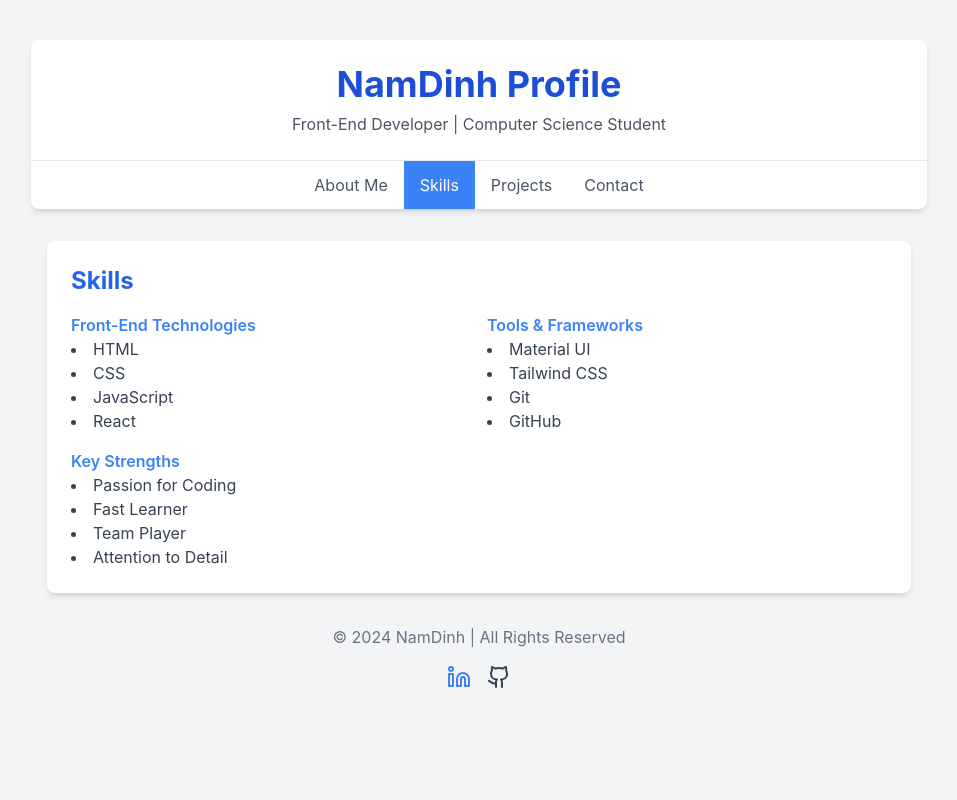
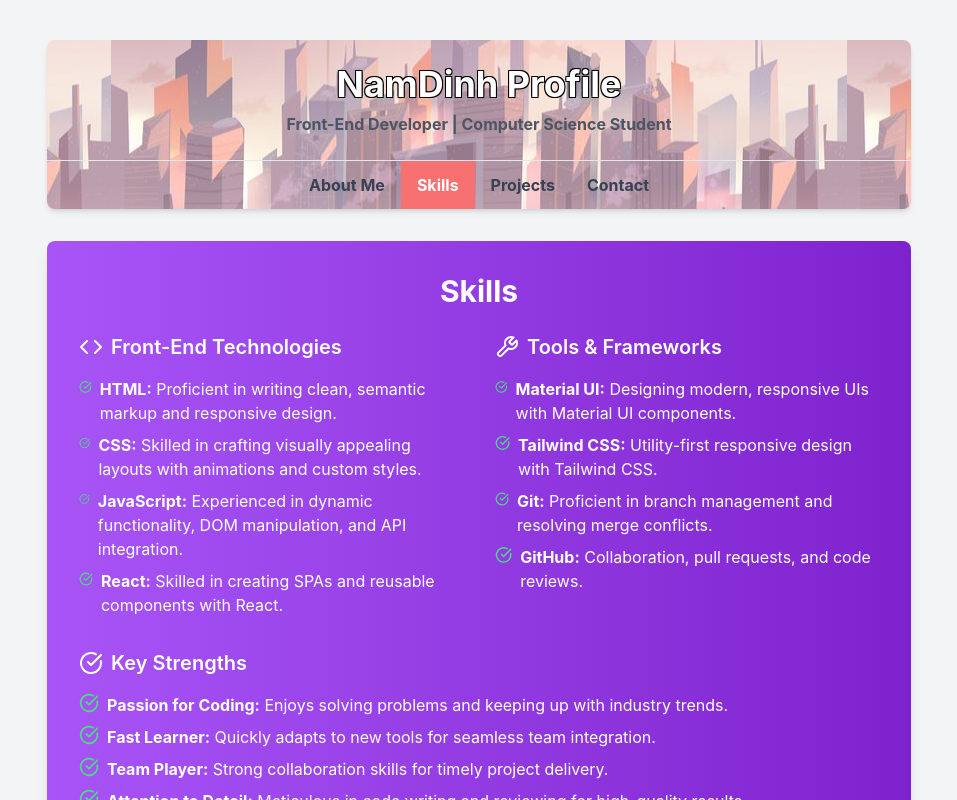
Before and after one commit to namdinh2008/nam-profile, a React (Create React App) app: page / in a window 1280 px wide. Both pictures are taken after a click on the button "Skills". Shown: the top 800 px of the page, without its empty margins (161-1118 px from the left). Built offline with nearby package versions, Linux system fonts and the light colour scheme.

Commit message:
commit upgrade

```diff
--- /dev/null
+++ b/src/components/Portfolio.css
@@ -0,0 +1,14 @@
+.header-width {
+    width: 864px;
+    margin-left: auto;
+    margin-right: auto;
+    background-image: url('../img/6a6338e30392003f785ec2ae5ef7f896.jpg');
+    background-position: center;
+}
+.text-header {
+    text-shadow:
+    1px 1px 0 black,
+    -1px -1px 0 black,
+    1px -1px 0 black,
+    -1px 1px 0 black;
+}
--- a/src/components/Portfolio.js
+++ b/src/components/Portfolio.js
@@ -1,5 +1,6 @@
 import React, { useState } from 'react';
-import { GithubIcon, Linkedin, Mail, Phone } from 'lucide-react';
+import { GithubIcon, Linkedin, Mail, Phone, Code, Wrench, CheckCircle } from 'lucide-react';
+import "./Portfolio.css";
 
 const Portfolio = () => {
   const [activeSection, setActiveSection] = useState('about');
@@ -22,18 +23,23 @@ const Portfolio = () => {
   const projects = [
     {
       title: 'Personal Portfolio Website',
-      description: 'Developed a responsive personal portfolio using HTML, CSS, JavaScript, and React. Implemented a clean and modern design to showcase my skills, projects, and contact information. Integrated Material UI components for a more professional look.',
-      technologies: ['React', 'HTML', 'CSS', 'Material UI']
+      description: `A responsive and modern showcase built with React, Tailwind CSS, and React-Bootstrap, featuring smooth animation effect, features dynamic active link highlighting, a scroll-triggered background change and the hover effect within the proj-imgbx class highlights project details.`,
+      technologies: ['React', 'Taiwind Css', 'React-bootstrap', 'Animation effect']
     },
     {
       title: 'To-Do List Application',
-      description: 'Built an interactive To-Do List web app using React. Utilized useState and useEffect hooks for managing state and local storage to retain tasks between sessions. Applied Tailwind CSS for styling and improving the UI/UX of the application.',
-      technologies: ['React', 'Tailwind CSS', 'JavaScript']
+      description: 'To-Do app built with React and styled using Tailwind CSS allows users to manage tasks, with data stored in localStorage. It offers email/password and Google authentication via Firebase, ensuring secure logins. The app uses useState and useEffect hooks for task management and provides a smooth, interactive experience for organizing tasks.',
+      technologies: ['Firebase', 'LocalStorage', 'React-router-dom']
     },
     {
       title: 'Weather App',
-      description: 'Created a simple weather forecasting application using JavaScript and React. Leveraged the OpenWeather API to fetch real-time weather data for user-input cities. Practiced asynchronous programming techniques to handle API requests smoothly.',
-      technologies: ['React', 'JavaScript', 'API Integration']
+      description: 'Weather forecast website, built with React, offers real-time weather data for major cities globally. Uses AsyncPaginate for dynamic city search suggestions and fetches data via a geo API based on user input. The site also features temperature charts created with recharts to visualize current and forecasted temperatures.',
+      technologies: ['React-select-async-paginate', 'API', 'Recharts']
+    },
+    {
+      title: 'Pepe App',
+      description: 'The Pepe app is a responsive React-based clone of pepe.vip, featuring smooth navigation with HashLink, modern design, and seamless scrolling between sections. It incorporates embedded iframes for related content and visually engaging Pepe branding.',
+      technologies: ['Responsive', 'React-router-hash-link']
     }
   ];
 
@@ -41,73 +47,144 @@ const Portfolio = () => {
     switch (activeSection) {
       case 'about':
         return (
-          <div className="bg-white p-6 rounded-lg shadow-md">
-            <h2 className="text-2xl font-bold mb-4 text-blue-600">About Me</h2>
-            <p className="text-gray-700">
+          <div className="bg-gradient-to-br from-purple-50 to-purple-100 p-8 rounded-lg shadow-xl">
+            <div className="text-center">
+              <h2 className="text-4xl font-extrabold text-purple-700 mb-4">About Me</h2>
+              <p className="text-lg text-gray-600 leading-relaxed max-w-2xl mx-auto">
                 Enthusiastic first-year Computer Science student at Aptech, seeking an internship as a front-end developer.
                 Passionate about coding and eager to learn from experienced developers in a professional environment.
                 Ready to contribute to real-world projects and grow my skills in front-end technologies.
               </p>
-            <div className="mt-4">
-              <h3 className="font-semibold text-blue-500">Education</h3>
-              <p className="text-gray-700">
-                Diploma in Computer Science
-                <br />
-                Aptech Computer Education, [City]
-                <br />
-                Expected Graduation: [Year]
+            </div>
+
+            <div className="mt-8">
+              <h3 className="text-2xl font-bold text-purple-600 border-b-2 border-purple-300 pb-2 inline-block mb-4">Education</h3>
+              <div className="flex flex-col md:flex-row items-center md:items-start gap-6">
+                <div className="bg-white p-6 shadow-lg rounded-lg w-full md:w-1/2">
+                  <h4 className="text-xl font-semibold text-purple-500">ADSE International Programmer</h4>
+                  <p className="text-gray-700 mt-2">
+                    <span className="block font-medium">Aptech Computer Education</span>
+                    Hanoi, Vietnam
                   </p>
+                  <p className="text-gray-600 mt-2 italic">Expected Graduation: 2026</p>
+                </div>
+              </div>
             </div>
           </div>
         );
       case 'skills':
         return (
-          <div className="bg-white p-6 rounded-lg shadow-md">
-            <h2 className="text-2xl font-bold mb-4 text-blue-600">Skills</h2>
-            <div className="grid grid-cols-2 gap-4">
+          <div className="bg-gradient-to-r from-purple-500 to-purple-700 p-8 rounded-lg shadow-lg text-white">
+            <h2 className="text-3xl font-bold mb-6 text-center">Skills</h2>
+            <div className="grid grid-cols-1 md:grid-cols-2 gap-8">
+              {/* Front-End Technologies */}
               <div>
-                <h3 className="font-semibold text-blue-500">Front-End Technologies</h3>
-                <ul className="list-disc list-inside text-gray-700">
-                  <li>HTML</li>
-                  <li>CSS</li>
-                  <li>JavaScript</li>
-                  <li>React</li>
+                <h3 className="text-xl font-semibold mb-4 flex items-center">
+                  <Code className="w-6 h-6 mr-2" /> Front-End Technologies
+                </h3>
+                <ul className="space-y-2">
+                  <li className="flex items-start">
+                    <CheckCircle className="w-5 h-5 mr-2 text-green-400" />
+                    <span>
+                      <strong>HTML:</strong> Proficient in writing clean, semantic markup and responsive design.
+                    </span>
+                  </li>
+                  <li className="flex items-start">
+                    <CheckCircle className="w-5 h-5 mr-2 text-green-400" />
+                    <span>
+                      <strong>CSS:</strong> Skilled in crafting visually appealing layouts with animations and custom styles.
+                    </span>
+                  </li>
+                  <li className="flex items-start">
+                    <CheckCircle className="w-5 h-5 mr-2 text-green-400" />
+                    <span>
+                      <strong>JavaScript:</strong> Experienced in dynamic functionality, DOM manipulation, and API integration.
+                    </span>
+                  </li>
+                  <li className="flex items-start">
+                    <CheckCircle className="w-5 h-5 mr-2 text-green-400" />
+                    <span>
+                      <strong>React:</strong> Skilled in creating SPAs and reusable components with React.
+                    </span>
+                  </li>
                 </ul>
               </div>
+
+              {/* Tools & Frameworks */}
               <div>
-                <h3 className="font-semibold text-blue-500">Tools & Frameworks</h3>
-                <ul className="list-disc list-inside text-gray-700">
-                  <li>Material UI</li>
-                  <li>Tailwind CSS</li>
-                  <li>Git</li>
-                  <li>GitHub</li>
+                <h3 className="text-xl font-semibold mb-4 flex items-center">
+                  <Wrench className="w-6 h-6 mr-2" /> Tools & Frameworks
+                </h3>
+                <ul className="space-y-2">
+                  <li className="flex items-start">
+                    <CheckCircle className="w-5 h-5 mr-2 text-green-400" />
+                    <span>
+                      <strong>Material UI:</strong> Designing modern, responsive UIs with Material UI components.
+                    </span>
+                  </li>
+                  <li className="flex items-start">
+                    <CheckCircle className="w-5 h-5 mr-2 text-green-400" />
+                    <span>
+                      <strong>Tailwind CSS:</strong> Utility-first responsive design with Tailwind CSS.
+                    </span>
+                  </li>
+                  <li className="flex items-start">
+                    <CheckCircle className="w-5 h-5 mr-2 text-green-400" />
+                    <span>
+                      <strong>Git:</strong> Proficient in branch management and resolving merge conflicts.
+                    </span>
+                  </li>
+                  <li className="flex items-start">
+                    <CheckCircle className="w-5 h-5 mr-2 text-green-400" />
+                    <span>
+                      <strong>GitHub:</strong> Collaboration, pull requests, and code reviews.
+                    </span>
+                  </li>
                 </ul>
               </div>
             </div>
-            <div className="mt-4">
-              <h3 className="font-semibold text-blue-500">Key Strengths</h3>
-              <ul className="list-disc list-inside text-gray-700">
-                <li>Passion for Coding</li>
-                <li>Fast Learner</li>
-                <li>Team Player</li>
-                <li>Attention to Detail</li>
+
+            {/* Key Strengths */}
+            <div className="mt-8">
+              <h3 className="text-xl font-semibold mb-4 flex items-center">
+                <CheckCircle className="w-6 h-6 mr-2" /> Key Strengths
+              </h3>
+              <ul className="space-y-2">
+                <li className="flex items-start">
+                  <CheckCircle className="w-5 h-5 mr-2 text-green-400" />
+                  <span><strong>Passion for Coding:</strong> Enjoys solving problems and keeping up with industry trends.</span>
+                </li>
+                <li className="flex items-start">
+                  <CheckCircle className="w-5 h-5 mr-2 text-green-400" />
+                  <span><strong>Fast Learner:</strong> Quickly adapts to new tools for seamless team integration.</span>
+                </li>
+                <li className="flex items-start">
+                  <CheckCircle className="w-5 h-5 mr-2 text-green-400" />
+                  <span><strong>Team Player:</strong> Strong collaboration skills for timely project delivery.</span>
+                </li>
+                <li className="flex items-start">
+                  <CheckCircle className="w-5 h-5 mr-2 text-green-400" />
+                  <span><strong>Attention to Detail:</strong> Meticulous in code writing and reviewing for high-quality results.</span>
+                </li>
               </ul>
             </div>
           </div>
         );
         case 'projects':
           return (
-          <div className="bg-white p-6 rounded-lg shadow-md">
-            <h2 className="text-2xl font-bold mb-4 text-blue-600">Projects</h2>
+            <div className="bg-gradient-to-r from-purple-50 via-white to-purple-50 p-8 rounded-lg shadow-xl">
+              <h2 className="text-3xl font-extrabold mb-6 text-purple-700 border-b-4 border-purple-500 inline-block">Projects</h2>
               {projects.map((project, index) => (
-              <div key={index} className="mb-6 border-b pb-4 last:border-b-0">
-                <h3 className="font-semibold text-blue-500 text-xl">{project.title}</h3>
-                <p className="text-gray-700 mb-2">{project.description}</p>
-                <div className="flex flex-wrap gap-2">
+                <div key={index} className="mb-8 p-6 bg-white shadow-md rounded-lg transition-transform hover:scale-105">
+                  <h3 className="font-bold text-purple-600 text-2xl mb-2 hover:underline">
+                    <a href="#">{project.title}</a>
+                  </h3>
+                  <p className="text-gray-600 mb-4 leading-relaxed">{project.description}</p>
+                  <div className="flex flex-wrap gap-3">
                     {project.technologies.map((tech, techIndex) => (
                       <span
                         key={techIndex}
-                      className="bg-blue-100 text-blue-800 text-xs font-medium mr-2 px-2.5 py-0.5 rounded"
+                        className="bg-purple-200 text-purple-800 text-sm font-medium px-3 py-1 rounded-full shadow-sm hover:bg-purple-300"
                       >
                         {tech}
                       </span>
@@ -119,39 +196,47 @@ const Portfolio = () => {
           );
           case 'contact':
             return (
-          <div className="bg-white p-6 rounded-lg shadow-md">
-            <h2 className="text-2xl font-bold mb-4 text-blue-600">Contact Information</h2>
-            <div className="space-y-3">
-              <div className="flex items-center">
-                <Mail className="mr-3 text-blue-500" />
-                <a href={`mailto:${contactInfo.email}`} className="text-gray-700 hover:text-blue-600">
+              <div className="bg-gradient-to-r from-purple-50 via-white to-purple-50 p-8 rounded-lg shadow-xl">
+                <h2 className="text-3xl font-extrabold mb-6 text-purple-700 border-b-4 border-purple-500 inline-block">
+                  Contact Me
+                </h2>
+                <div className="space-y-6">
+                  <div className="flex items-center gap-4">
+                    <Mail className="text-purple-500 text-2xl" />
+                    <a
+                      href={`mailto:${contactInfo.email}`}
+                      className="text-lg text-gray-700 hover:text-purple-600 font-medium transition duration-300"
+                    >
                       {contactInfo.email}
                     </a>
                   </div>
-              <div className="flex items-center">
-                <Phone className="mr-3 text-blue-500" />
-                <a href={`tel:${contactInfo.phone}`} className="text-gray-700 hover:text-blue-600">
+                  <div className="flex items-center gap-4">
+                    <Phone className="text-purple-500 text-2xl" />
+                    <a
+                      href={`tel:${contactInfo.phone}`}
+                      className="text-lg text-gray-700 hover:text-purple-600 font-medium transition duration-300"
+                    >
                       {contactInfo.phone}
                     </a>
                   </div>
-              <div className="flex items-center">
-                <Linkedin className="mr-3 text-blue-500" />
+                  <div className="flex items-center gap-4">
+                    <Linkedin className="text-purple-500 text-2xl" />
                     <a
                       href={contactInfo.linkedin}
                       target="_blank"
                       rel="noopener noreferrer"
-                  className="text-gray-700 hover:text-blue-600"
+                      className="text-lg text-gray-700 hover:text-purple-600 font-medium transition duration-300"
                     >
                       LinkedIn Profile
                     </a>
                   </div>
-              <div className="flex items-center">
-                <GithubIcon className="mr-3 text-blue-500" />
+                  <div className="flex items-center gap-4">
+                    <GithubIcon className="text-purple-500 text-2xl" />
                     <a
                       href={contactInfo.github}
                       target="_blank"
                       rel="noopener noreferrer"
-                  className="text-gray-700 hover:text-blue-600"
+                      className="text-lg text-gray-700 hover:text-purple-600 font-medium transition duration-300"
                     >
                       {contactInfo.github}
                     </a>
@@ -159,6 +244,7 @@ const Portfolio = () => {
                 </div>
               </div>
             );
+
       default:
         return null;
     }
@@ -168,10 +254,10 @@ const Portfolio = () => {
     <div className="min-h-screen bg-gray-100 py-10">
       <div className="max-w-4xl mx-auto">
         {/* Header */}
-        <header className="bg-white shadow-md rounded-lg mb-8">
+        <header className="bg-white shadow-md rounded-lg mb-8 header-width">
           <div className="p-6 text-center">
-            <h1 className="text-4xl font-bold text-blue-700">{contactInfo.name} Profile</h1>
-            <p className="text-gray-600 mt-2">Front-End Developer | Computer Science Student</p>
+            <h1 className="text-4xl font-bold text-white text-header">{contactInfo.name} Profile</h1>
+            <p className="text-gray-600 mt-2 font-bold">Front-End Developer | Computer Science Student</p>
           </div>
 
           {/* Navigation */}
@@ -180,10 +266,10 @@ const Portfolio = () => {
               <button
                 key={section.id}
                 onClick={() => setActiveSection(section.id)}
-                className={`px-4 py-3 transition-colors duration-300 ${
+                className={`px-4 py-3 transition-colors duration-300 font-bold ${
                   activeSection === section.id
-                    ? 'bg-blue-500 text-white'
-                    : 'text-gray-600 hover:bg-blue-100'
+                    ? 'bg-red-400 text-white'
+                    : 'text-gray-700 hover:bg-red-200'
                 }`}
               >
                 {section.title}
@@ -202,7 +288,7 @@ const Portfolio = () => {
           <p>© 2024 {contactInfo.name} | All Rights Reserved</p>
           <div className="flex justify-center mt-4 space-x-4">
             <a href={contactInfo.linkedin} target="_blank" rel="noopener noreferrer">
-              <Linkedin className="text-blue-500 hover:text-blue-700" />
+              <Linkedin className="text-purple-500 hover:text-purple-700" />
             </a>
             <a href={contactInfo.github} target="_blank" rel="noopener noreferrer">
               <GithubIcon className="text-gray-700 hover:text-gray-900" />
```
Also changed, not shown: src/img/6a6338e30392003f785ec2ae5ef7f896.jpg (added). Lines whose indentation alone changed are shown as unchanged.
